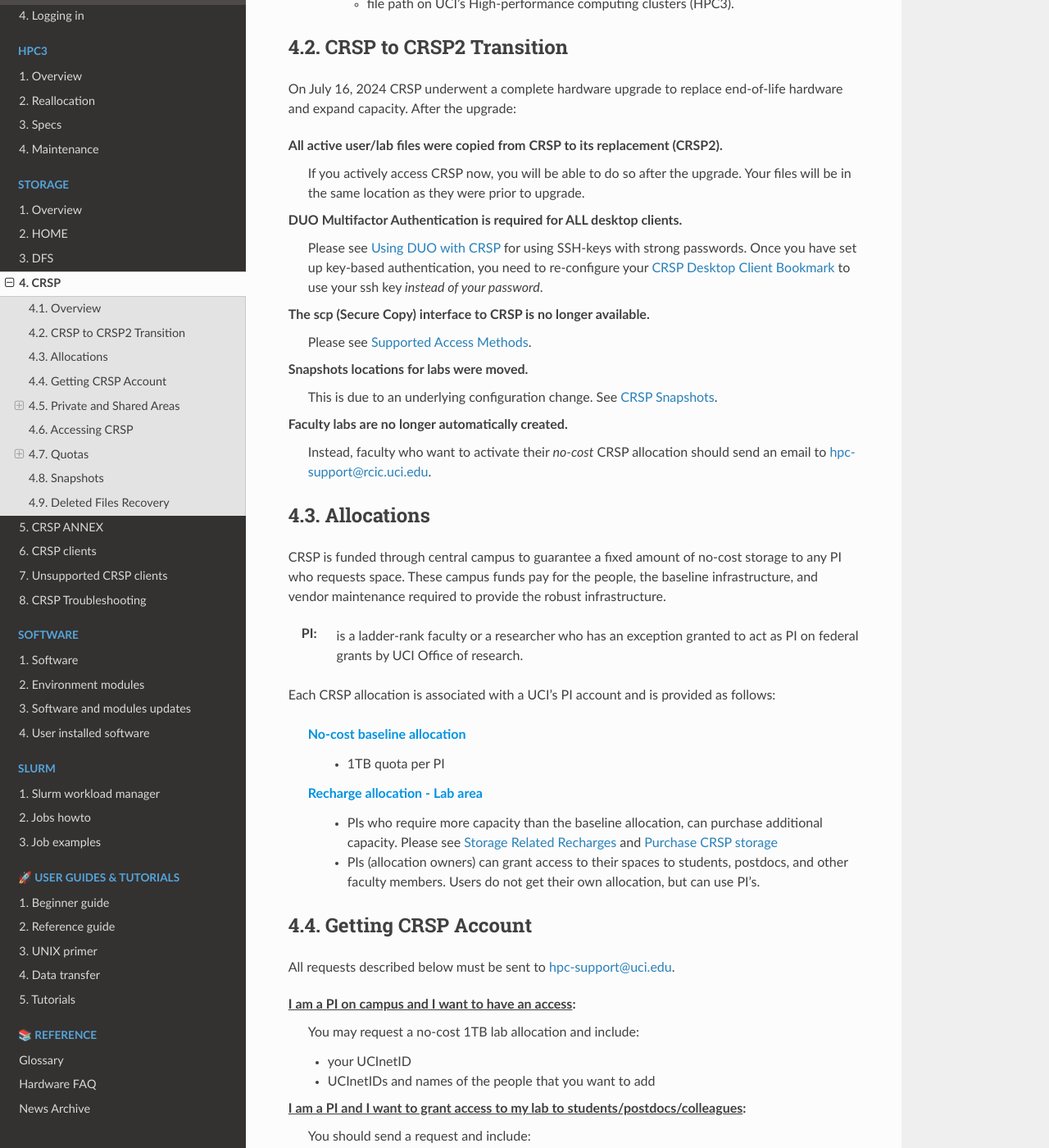
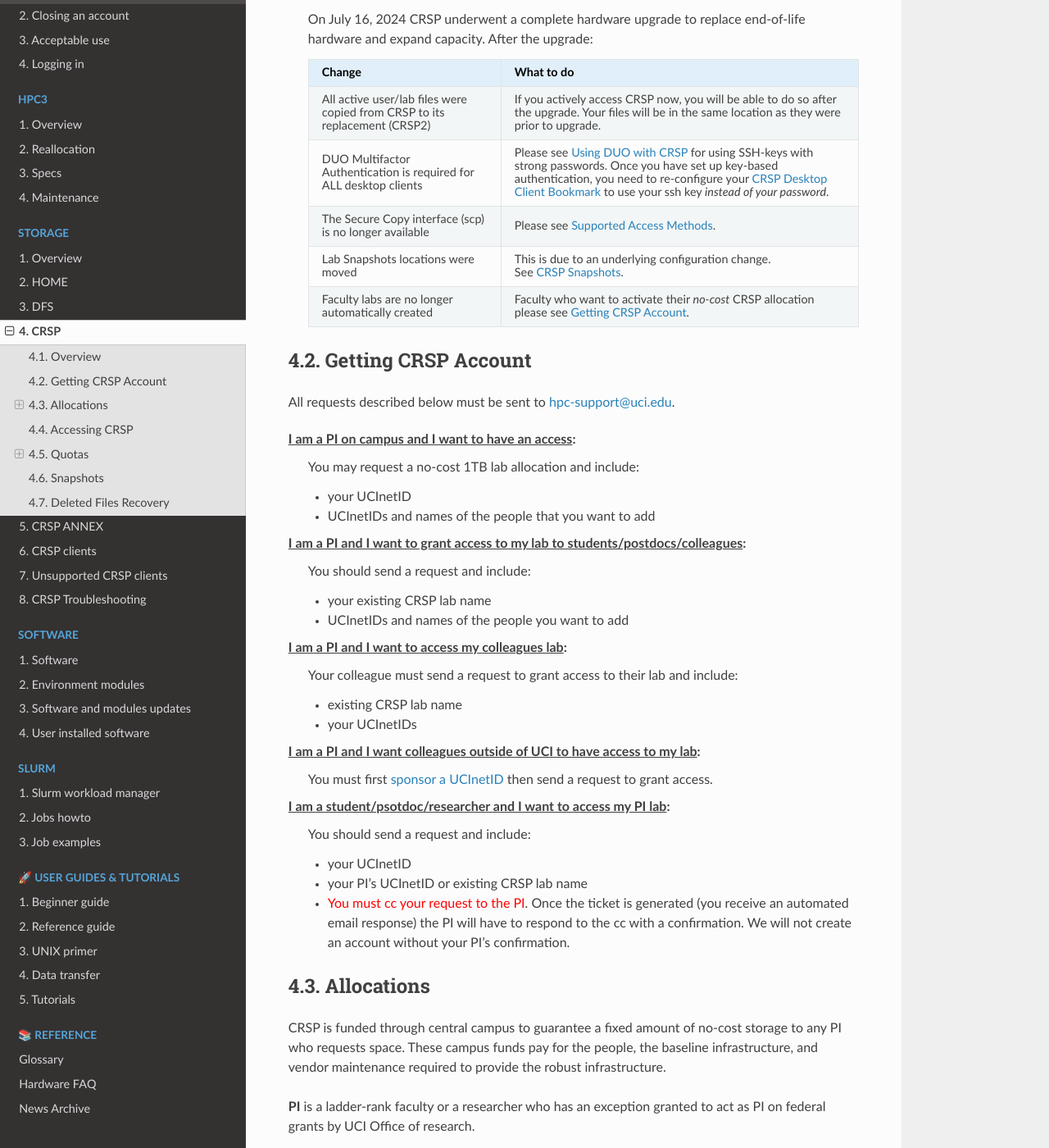
Before and after one commit to RCIC-UCI-Public/website-rcic, a Sphinx documentation site: the page built from docs/source/storage/crsp.rst, in a window 1280 px wide and 1400 px high, scrolled down 1641 px. Shown: the whole window at 82% size. Built offline with Sphinx 7.4.7 and the Read the Docs theme 3.1.0, drawn with Linux system fonts in a browser that asks for light colours; some of the changed text lies outside the part shown.

Commit message:
mv transition to crsp2 under overview mv private/share areas under allocations minor text formatting, unify names .

```diff
--- a/docs/source/storage/crsp.rst
+++ b/docs/source/storage/crsp.rst
@@ -16,21 +16,18 @@
 faculty member or staff researcher who requests space. These campus funds pay for the people,
 the baseline infrastructure, and vendor maintenance required to provide the robust infrastructure.
 
-While there are many possible use cases, a driving one is:
-  :bluelight:`A faculty researcher and the data needed to support the research lab, graduate students
-  and postdocs.  In this model, a lab "area" is created on CRSP and is logically owned by the
-  researcher. The lab area owner can specify additional users who have read/write capability
-  on the area and how much space each could consume`
+:bluelight:`While there are many possible use cases, a driving one is`:
+  A faculty researcher and the data needed to support the research lab, graduate students
+  and postdocs.  In this model, a *Lab Area* is created on CRSP and is logically owned by the
+  researcher. The *Lab Area Owner* can specify additional users who have read/write capability
+  on the area and how much space each could consume.
 
-  .. warning:: CRSP filesystems  must not be used to store personally-identifiable information that would fall
-               under guidelines  such as `FERPA <https://studentprivacy.ed.gov/ferpa>`_
-               (Student data) and `HIPAA <https://www.hhs.gov/hipaa/index.html>`_ (health-care data).
-
-               If you are unsure that CRSP is suitable for your data, please refer to general guidance for
-               `data security <https://research.uci.edu/human-research-protections/assessing-risks-and-benefits/privacy-and-confidentiality/data-security/>`_
-               provided by the `UCI Office of Research <https://research.uci.edu/>`_
-
-
+  .. warning:: | CRSP filesystems  must not be used to store personally-identifiable information that
+                 would fall under guidelines  such as `FERPA <https://studentprivacy.ed.gov/ferpa>`_
+                 (Student data) and `HIPAA <https://www.hhs.gov/hipaa/index.html>`_ (health-care data).
+               | If you are unsure that CRSP is suitable for your data, please refer to general guidance for
+                 `data security <https://research.uci.edu/human-research-protections/assessing-risks-and-benefits/privacy-and-confidentiality/data-security/>`_
+                 provided by the `UCI Office of Research <https://research.uci.edu/>`_
 
 :bluelight:`CRSP is a combination of several technologies`
    * It is built with industry leading storage technology to ensure data high availability and resiliency.
@@ -64,56 +61,38 @@
 .. .. image:: images/crsp-arch.png
    :align: center
    :alt: crsp  architecture
-.. _crsp to crsp2:
 
-CRSP to CRSP2 Transition
-------------------------
+:bluelight:`CRSP to CRSP2 Transition`
+  On July 16, 2024 CRSP underwent a complete hardware upgrade to replace end-of-life hardware and expand capacity.
+  After the upgrade:
 
-On July 16, 2024 CRSP underwent a complete hardware upgrade to replace end-of-life hardware and expand capacity.
-After the upgrade:
+  .. _crsp to crsp2:
 
-**All active user/lab files were copied from CRSP to its replacement (CRSP2)**.
-  If you actively access CRSP now,
-  you will be able to do so after the upgrade. Your files will be in the same location as they were prior to upgrade.
+  .. table::
+     :widths: 35 65
+     :class: noscroll-table
 
-**DUO Multifactor Authentication is required for ALL desktop clients**.
-  Please see :ref:`Using DUO with CRSP <duo crsp>` for using SSH-keys with strong passwords. Once you have set up key-based
-  authentication, you need to re-configure your :ref:`CRSP Desktop Client Bookmark <windows configure share>` to use
-  your ssh key *instead of your password*.
-
-**The scp (Secure Copy) interface to CRSP is no longer available**.
-  Please see :ref:`Supported Access Methods <crsp access methods>`.
-
-**Snapshots locations for labs were moved**.
-  This is due to an underlying configuration change.
-  See :ref:`CRSP Snapshots <crsp snapshots>`.
-
-**Faculty labs are no longer automatically created**.
-  Instead, faculty who want to activate their *no-cost*
-  CRSP allocation should send an email to hpc-support@rcic.uci.edu.
-
-.. _crsp allocations:
-
-Allocations
------------
-
-CRSP is funded through central campus to guarantee a fixed amount of no-cost storage to any PI
-who requests space. These campus funds pay for the people, the baseline infrastructure,
-and vendor maintenance required to provide the robust infrastructure.
-
-:PI: is a ladder-rank faculty or a researcher who has an exception granted to act as PI on federal grants
-          by UCI Office of research.
-
-Each CRSP allocation is associated with a UCI's PI account and is provided  as follows:
-
-  :bluelight:`No-cost baseline allocation`
-    - 1TB quota per PI
-
-  :bluelight:`Recharge allocation - Lab area`
-    - PIs who require more capacity than the baseline allocation, can purchase additional capacity.
-      Please see  :ref:`recharge storage rates` and :ref:`buy crsp`
-    - PIs (allocation owners) can grant access to their spaces to students, postdocs, and other faculty members.
-      Users do not get their own allocation, but can use PI's.
+     +----------------------------------------------------+-------------------------------------------------------------------------------------+
+     | Change                                             | What to do                                                                          |
+     +====================================================+=====================================================================================+
+     | All active user/lab files were copied from CRSP    | If you actively access CRSP now, you will be able to do so after the upgrade.       |
+     | to its replacement (CRSP2)                         | Your files will be in the same location as they were prior to upgrade.              |
+     +----------------------------------------------------+-------------------------------------------------------------------------------------+
+     | DUO Multifactor Authentication is required for ALL | Please see :ref:`Using DUO with CRSP <duo crsp>` for using SSH-keys with strong     |
+     | desktop clients                                    | passwords. Once you have set up key-based authentication, you need to re-configure  |
+     |                                                    | your :ref:`CRSP Desktop Client Bookmark <windows configure share>` to use           |
+     |                                                    | your ssh key *instead of your password*.                                            |
+     +----------------------------------------------------+-------------------------------------------------------------------------------------+
+     | The Secure Copy interface (scp)                    | Please see :ref:`Supported Access Methods <crsp access methods>`.                   |
+     | is no longer available                             |                                                                                     |
+     +----------------------------------------------------+-------------------------------------------------------------------------------------+
+     | Lab Snapshots locations were moved                 | This is due to an underlying configuration change.                                  |
+     |                                                    |                                                                                     |
+     |                                                    | See :ref:`CRSP Snapshots <crsp snapshots>`.                                         |
+     +----------------------------------------------------+-------------------------------------------------------------------------------------+
+     | Faculty labs are no longer automatically created   | Faculty who want to activate their *no-cost*                                        |
+     |                                                    | CRSP allocation please see :ref:`getting crsp account`.                             |
+     +----------------------------------------------------+-------------------------------------------------------------------------------------+
 
 .. _getting crsp account:
 
@@ -153,31 +132,47 @@
     the PI will have to respond to the cc with a confirmation.
     We will not create an account without your PI's confirmation.
 
+.. _crsp allocations:
 
-.. _crsp areas:
+Allocations
+-----------
 
-Private and Shared Areas
-------------------------
+CRSP is funded through central campus to guarantee a fixed amount of no-cost storage to any PI
+who requests space. These campus funds pay for the people, the baseline infrastructure,
+and vendor maintenance required to provide the robust infrastructure.
+
+**PI** is a ladder-rank faculty or a researcher who has an exception granted to act as PI on federal grants
+by UCI Office of research.
+
+Each CRSP allocation is associated with a UCI's PI account and is provided  as follows:
+  :bluelight:`No-cost baseline allocation`
+    - 1TB quota per PI
+
+  :bluelight:`Recharge allocation`
+    - PIs who require more capacity than the baseline allocation, can purchase additional capacity.
+      Please see  :ref:`recharge storage rates` and :ref:`buy crsp`
+
 
 Storage space on CRSP has the concepts of:
+  :bluelight:`Space Owners`:
+    * Are PIs and UCI employees serving as PI/Co-PI on an extramural grant
+      and are all ladder faculty.
+    * Are entitled to a baseline allocation and can purchase more space.
+    * Can store files in their Lab and can partition Lab into shared and no-shared area.
+    * Can grant access to their Lab storage space to Grantees.
 
-:tt:`Space Owners`:
-  * Are PIs and UCI employees serving as PI/Co-PI on an extramural grant
-    and are all ladder faculty.
-  * Are entitled to a baseline allocation and can purchase more space.
-  * Can store files in their LAB and can partition LAB into shared and no-shared area.
-  * Can grant access to their LAB storage space to Grantees.
+  :bluelight:`Grantees`:
+    * Students, postdocs, and other faculty members who are granted access by Space owners.
+      There are no user owned private allocations.
+    * Can access the Lab space to which they have been granted access by Space Owners and store files there
 
-:tt:`Grantees`:
-  * Are students, postdocs, and other faculty members who are granted access by Space owners.
-  * Can access the LAB space to which they have been granted access by Space Owners
-    and store files there.
+Storage space on CRSP is divided into:
+  * :ref:`Private Area <crsp private>`
+  * :ref:`Shared Area <crsp shared>`
 
-.. note:: A :tt:`directory` meaning on Unix  is equivalent to a :tt:`folder` on macOS, Windows.
+.. note:: A :tt:`directory` meaning on Unix  is equivalent to a :tt:`folder` on macOS or  Windows.
           In what follows, we will use the term :tt:`file` to mean
           :tt:`file`, :tt:`folder`, or :tt:`directory`.
-
-Storage space on CRSP is divided into :tt:`Private` and :tt:`Shared` areas.
 
 .. _crsp private:
 
@@ -189,29 +184,29 @@
   * It has a very very small allocation per user. Not used for sharing with others.
   * Is required for Linux accounts and is ONLY used for an account related files.
   * File :tt:`quotas.txt` is created and updated in your $HOME area automatically and
-    provides information about your quota status for HOME and LAB areas.
-  * :red:`DO not use HOME for storing any data`. All data on CRSP must be stored in *Lab Areas*.
+    provides information about your quota status for HOME and Lab areas.
+  * :red:`Do not use HOME for storing any data`. All data on CRSP must be stored in *Lab Areas*.
 
 .. _crsp shared:
 
-Shared Area - LAB
+Shared Area - Lab
 ^^^^^^^^^^^^^^^^^
 
-This allocation space, called :tt:`LAB`, is a *shared space area* per Space Owner.
-The LAB areas provide the most flexibility for access control and sharing:
+This allocation space, called `Lab`, is a *shared space area* per Space Owner.
+The Lab areas provide the most flexibility for access control and sharing:
 
-  * The Allocation quota is for the  whole :tt:`LAB` area allocation and is a sum of what is stored
+  * The Allocation quota is for the  whole `Lab` area allocation and is a sum of what is stored
     in :tt:`share`  and in all personal directories.
   * Each Grantee has a personal directory (named with grantee's UCInetID). Only
-    grantee and the space owner can read/write files in this directory.
+    grantee and the Space Owner can read/write files in this directory.
   * A directory called :tt:`share` is available to all members of the lab.
     Anyone in the lab can read/write files stored under it.
-  * The space owner
+  * The Space Owner
 
     * grants explicit access for this area to Grantees and decides how to allocate
       the space among its group members and can place limits on individuals Grantees.
-    * has the ability to create files or new directories in the top-level of the :tt:`LAB` area.
-    * by default has read access to every file and directory in the :tt:`LAB` area.
+    * has the ability to create files or new directories in the top-level of the `Lab` area.
+    * by default has read access to every file and directory in the `Lab` area.
 
 CRSP has many (and sometimes competing) goals for access, sharing, security,
 manageability, and simplicity for researchers.  One of the technical complexities
@@ -224,9 +219,9 @@
   * The *group* of the file. A group who might have access to this file
   * The *world* (or others). Everyone else on CRSP
 
-.. important:: In CRSP LAB areas sharing is controlled by **group permissions**
+.. important:: In CRSP Lab areas sharing is controlled by **group permissions**
                and by who is a member of the particular group. **The world has no privilege
-               to read or write files in any LAB area**.
+               to read or write files in any Lab area**.
 
                File owners files can make files explicitly private by
                removing read/write group permissions.
@@ -236,7 +231,7 @@
 Default Lab Setup
 ^^^^^^^^^^^^^^^^^
 
-For each LAB area, the :tt:`PI` is the owner of the space.
+For each Lab area, the `PI` is the owner of the space.
 There are two Unix groups predefined for all labs:
 
   * :tt:`pi_lab`: only the lab owner is in this group
@@ -249,20 +244,20 @@
   * *ppapadop* is in the group :tt:`ppapadop_lab` and is only member of this group.
   * *ppapadop* is in the group :tt:`ppapadop_lab_share`.
   * *ckhacher*, *itoufiqu*, *tandriol*, *iychang* are in the group :tt:`ppapadop_lab_share`.
-    They are Lab members (grantees) that were given an access to the LAB area  by the PI.
+    They are Lab members (grantees) that were given an access to the Lab area  by the PI.
 
   .. figure:: images/crsp/crsp-lab-share-highlight.png
      :align: center
      :alt: CRSP Lab share example
 
-     Example LAB top-level folder (using MAC CRSP Desktop)
+     Example Lab top-level folder (using MAC CRSP Desktop)
 
   This shows that for the :tt:`ppapadop` Lab on CRSP:
 
-  1. User *ppapadop* who is a PI can see all files anywhere in the LAB area.
-  #. All LAB members can read/write files in :tt:`share` area.
-  #. LAB members in :tt:`ppapadop_lab_share` group are: *ppapadop*, *ckhacher*, *itoufiqu*, *tandriol*, *iychang*.
-     Each LAB member has a folder named by UCInetID that is private to the
+  1. User *ppapadop* who is a PI can see all files anywhere in the Lab area.
+  #. All Lab members can read/write files in :tt:`share` area.
+  #. Lab members in :tt:`ppapadop_lab_share` group are: *ppapadop*, *ckhacher*, *itoufiqu*, *tandriol*, *iychang*.
+     Each Lab member has a folder named by UCInetID that is private to the
      user and to the PI.
 
      * only *ppapadop* and *itoufiqu* users can access files in the :tt:`itoufiqu` folder.
@@ -301,7 +296,7 @@
    +----------------------------------------------------+-------------------------------------------------------------------------------------+
    | :ref:`client sshfs`                                | *SSHFS* can be used for accessing CRSP from a Linux laptop/desktop.                 |
    +----------------------------------------------------+-------------------------------------------------------------------------------------+
-   | :ref:`client from hpc3`                            | *NFS mount* provides and access to the CRSP's LAB and HOME areas from HPC3.         |
+   | :ref:`client from hpc3`                            | *NFS mount* provides and access to the CRSP's Lab and HOME areas from HPC3.         |
    +----------------------------------------------------+-------------------------------------------------------------------------------------+
 
 .. attention::
@@ -327,7 +322,7 @@
 When writing in Shared Area - Lab:
   * All members of the group contribute to the quota in group area.
     It's the sum total usage that counts.
-  * Users with access to :ref:`PI's lab areas <crsp areas>`
+  * Users with access to :ref:`PI's lab areas <crsp shared>`
     may have separate quota limits set by their PIs.
   * Quotas can be exceeded in :underline:`number of files`, :underline:`total space used` or both.
   * When quotas are exceeded, all group users can no longer write in the affected
@@ -351,7 +346,7 @@
 
   * In a new browser tab or window open URL `https://access.crsp.uci.edu/quota <https://access.crsp.uci.edu/quota[https://access.crsp.uci.edu/quota>`_
   * You will be asked to authenticate yourself (DUO).
-  * Once successful you  will see a simple text page with quotas for HOME and LAB areas.
+  * Once successful you  will see a simple text page with quotas for HOME and Lab areas.
   * When done, close the browser tab/window, there is no logout from this page.
 
 **When logged on HPC3:**
@@ -385,9 +380,9 @@
        #. Has no usage in HOME area :tt:`/mmfs1/crsp/home`, this is a correct behavior.
           The 0.001 GB is used only by account related files. Currently the user
           used 6 out of 40 files (40 is a quota).
-       #. Is a member of UCInetID-PI LAB and used 39.799 GB of the allocated 1024 GB LAB area
+       #. Is a member of UCInetID-PI Lab and used 39.799 GB of the allocated 1024 GB Lab area
           in :tt:`/mmfs1/crsp/lab/UCInetID-pi` and 2900 files (quota 100000).
-          The total usage of the LAB area by all lab members is 374.092 GB.
+          The total usage of the Lab area by all lab members is 374.092 GB.
 
      The path naming correspondence between CRSP and HPC3:
 
@@ -395,7 +390,7 @@
      Area Path on CRSP                      Corresponds to Path on HPC3
      ==== ================================= ==================================
      HOME :tt:`/mmfs1/crsp/home/UCInetID`   :tt:`/share/crsp/home/UCInetID`
-     LAB  :tt:`/mmfs1/crsp/lab/UCInetID-pi` :tt:`/share/crsp/lab/UCInetID-pi`
+     Lab  :tt:`/mmfs1/crsp/lab/UCInetID-pi` :tt:`/share/crsp/lab/UCInetID-pi`
      ==== ================================= ==================================
 
 .. _crsp over quota:
@@ -485,7 +480,7 @@
   In a traditional backup, users could go back in time months or years to recover a file.
   A snapshot is a *point-in-time virtual copy* of a filesystem that is kept on the filesystem itself.
 
-  :Snapshots:  provide some safety against the common `I accidentally deleted it` case.
+  :Snapshots: provide some safety against the common `I accidentally deleted it` case.
               Snapshots allow you **self-service restore** of files/folders that you have recently deleted or overwritten.
               Files created and deleted in the same time interval between two snapshots are not recorded in any
               snapshot and have no recovery.
```
Also changed, not shown: other parts of docs/source/storage/crsp.rst (+6 -6 lines).
